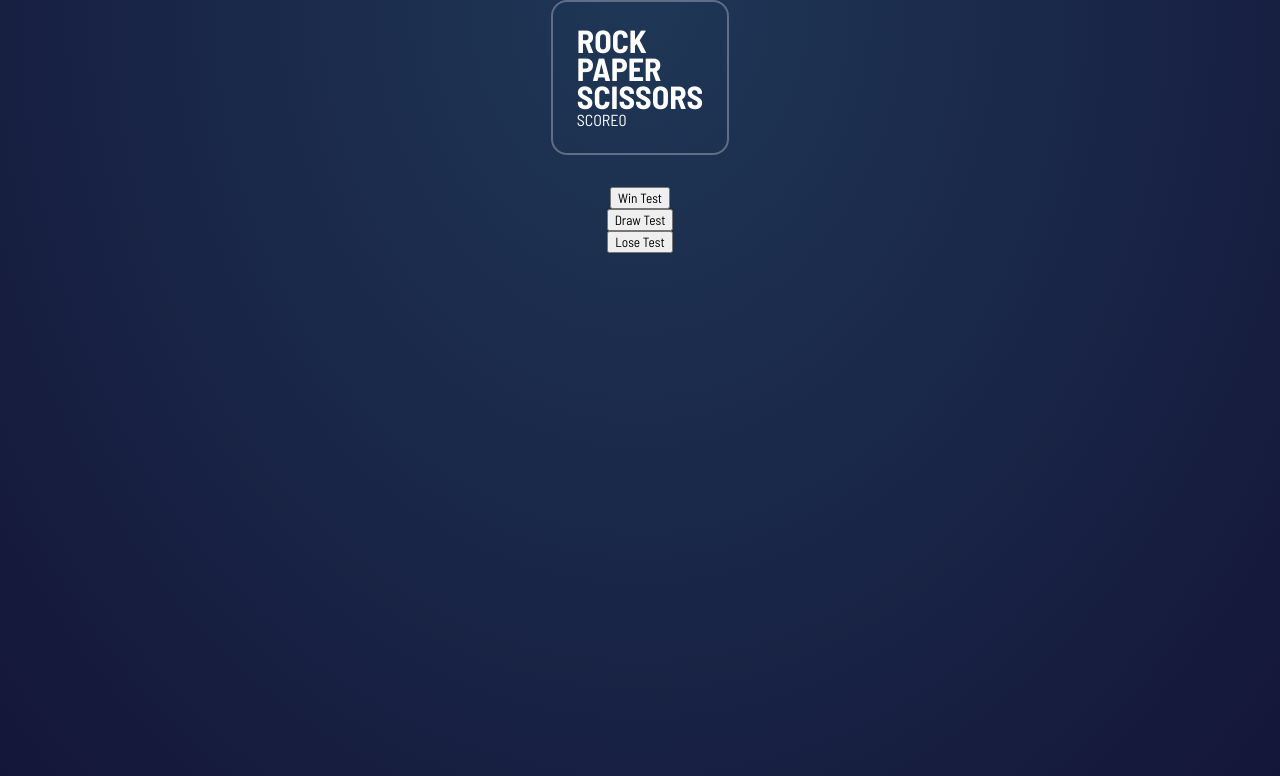
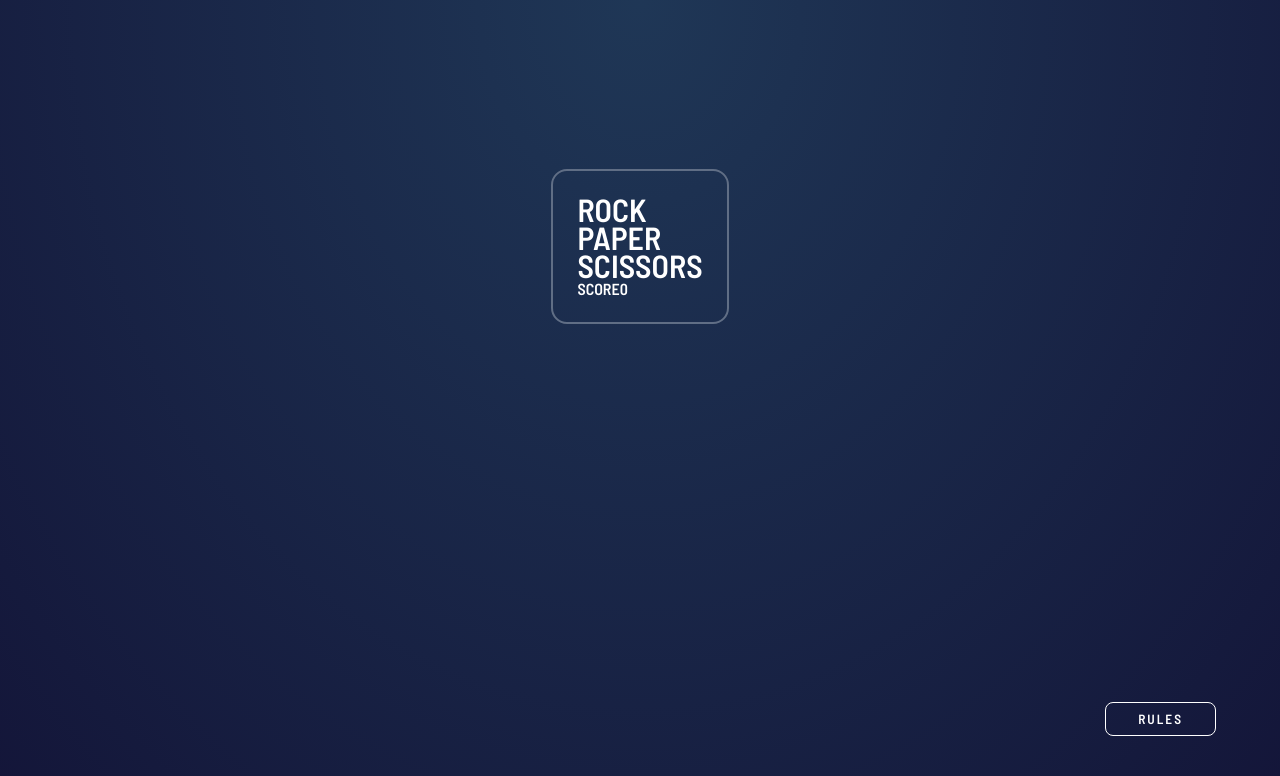
Before and after one commit to Andrew-Neely-82/fe-mentor-rock-paper-scissors, a Next.js app: page / in a window 1280 px wide. Shown: the top 776 px of the page. Built offline with nearby package versions, Linux system fonts and the light colour scheme.

Commit message:
cleaned up page.tsx and added rules button

```diff
--- a/src/app/globals.scss
+++ b/src/app/globals.scss
@@ -5,14 +5,16 @@ $bg-main: ellipse at top, hsl(214, 47%, 23%), hsl(237, 49%, 15%);
 * {
   font-family: "Barlow Semi Condensed", sans-serif;
   font-style: normal;
+  font-weight: 600;
   box-sizing: border-box;
 }
 
 body {
-  margin: 0;
   height: 100svh;
   color: white;
   background: radial-gradient($bg-main);
+  padding: 2rem;
+  margin: 0;
 }
 
 // prettier-ignore
--- a/src/app/page.module.scss
+++ b/src/app/page.module.scss
@@ -11,9 +11,17 @@ $dark-text: hsl(229, 25%, 31%);
 $score-text: hsl(229, 64%, 46%);
 $header-outline: hsl(217, 16%, 45%);
 
+// * Media queries
+$desktop: 1366px;
+$mobile: 50rem;
+
 .main {
+  position: relative;
   display: grid;
   place-items: center;
+  max-width: $desktop;
+  height: 100%;
+  margin: auto;
 }
 
 .scoreboardContainer {
@@ -27,3 +35,32 @@ $header-outline: hsl(217, 16%, 45%);
     margin: 0;
   }
 }
+
+// * rules button
+
+.footer {
+  position: absolute;
+  bottom: 2rem;
+  right: 2rem;
+
+  @media screen and (max-width: $mobile) {
+    position: absolute;
+    inset: auto auto 2rem auto;
+  }
+
+  .footerButton {
+    background: transparent;
+    color: white;
+    border: 1px solid white;
+    border-radius: 0.5rem;
+    padding: 0.5rem 2rem;
+    letter-spacing: 2px;
+    cursor: pointer;
+    transition: 150ms ease;
+
+    &:hover {
+      background: white;
+      color: $dark-text;
+    }
+  }
+}
--- a/src/app/page.tsx
+++ b/src/app/page.tsx
@@ -10,15 +10,13 @@ const Home = () => {
 
   const updateScore = (win: boolean) => {
     setScore((prev) => {
-      const newScore = win ? prev + 1 : prev > 0 ? prev - 1 : prev;
-      return newScore;
+      return win ? prev + 1 : prev > 0 ? prev - 1 : prev;
     });
   };
 
   const isWinner = (player1: string, player2: string) => {
-    interface Choices {
-      [key: string]: string;
-    }
+    // prettier-ignore
+    interface Choices { [key: string]: string; }
     const choices: Choices = { rock: "rock", paper: "paper", scissors: "scissors" };
 
     const winningOptions: [string, string][] = [
@@ -27,47 +25,37 @@ const Home = () => {
       [choices.paper, choices.rock],
     ];
 
-    if (player1 === player2) {
-      setResult("DRAW");
-      return "Draw";
-    }
+    if (player1 === player2) return setResult("DRAW");
 
     const isPlayer1Winner = winningOptions.some(([winner, loser]) => player1 === winner && player2 === loser);
+    updateScore(isPlayer1Winner);
 
     const winner = isPlayer1Winner ? player1 : player2;
-    const resultMessage = isPlayer1Winner ? "YOU WIN" : "YOU LOSE";
-
-    updateScore(isPlayer1Winner);
-    setResult(resultMessage);
+    isPlayer1Winner ? setResult("YOU WIN") : setResult("YOU LOSE");
 
     return winner;
   };
 
-  const handleWin = () => {
-    const player1 = "rock";
-    const player2 = "scissors";
-    const winner = isWinner(player1, player2);
-  };
-
-  const handleLose = () => {
-    const player1 = "rock";
-    const player2 = "scissors";
-    const winner = isWinner(player2, player1);
-  };
-
-  const handleDraw = () => {
-    const player1 = "rock";
-    const player2 = "scissors";
-    const winner = isWinner(player1, player1);
-  };
+  const handleWin = () => isWinner("rock", "scissors");
+  const handleLose = () => isWinner("scissors", "rock");
+  const handleDraw = () => isWinner("rock", "rock");
+  const handleResetScore = () => setScore(0);
 
   return (
     <main className={styles.main}>
       <ScoreBoard score={score} />
       <p>{result}</p>
-      <button onClick={handleWin}>Win Test</button>
-      <button onClick={handleDraw}>Draw Test</button>
-      <button onClick={handleLose}>Lose Test</button>
+      {/* <div>
+        <button onClick={handleWin}>Win Test</button>
+        <button onClick={handleDraw}>Draw Test</button>
+        <button onClick={handleLose}>Lose Test</button>
+        <button onClick={handleResetScore}>Reset Test</button>
+      </div> */}
+
+
+      <footer className={styles.footer}>
+        <button className={styles.footerButton}>RULES</button>
+      </footer>
     </main>
   );
 };
```
Also changed, not shown: src/app/components/scoreBoard/gameBoard/GameBoard.tsx (added, +13 -0 lines).
